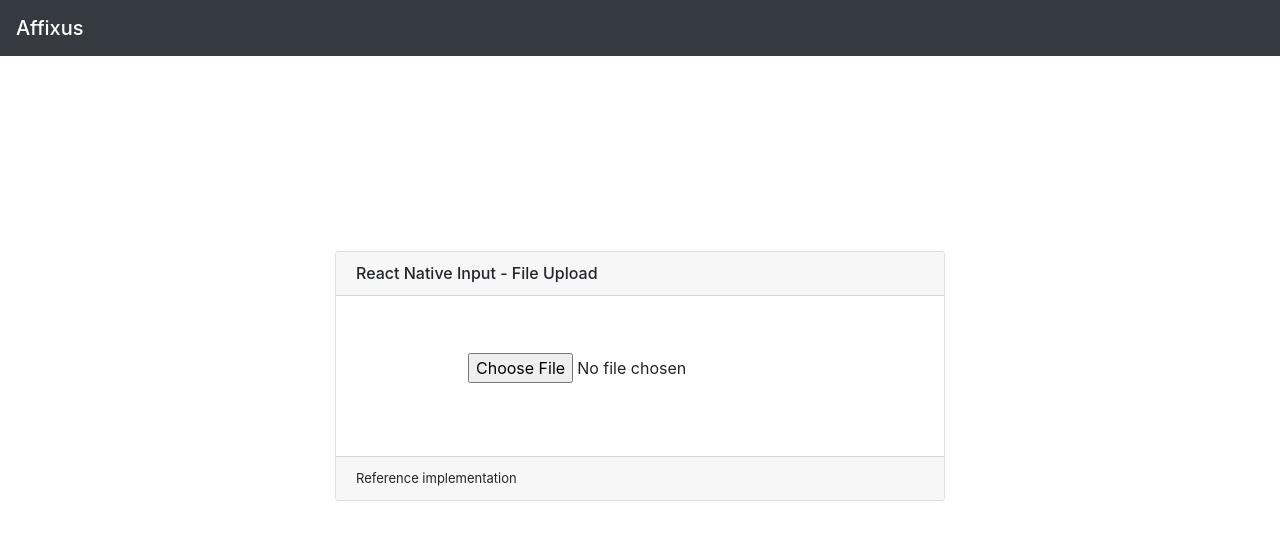
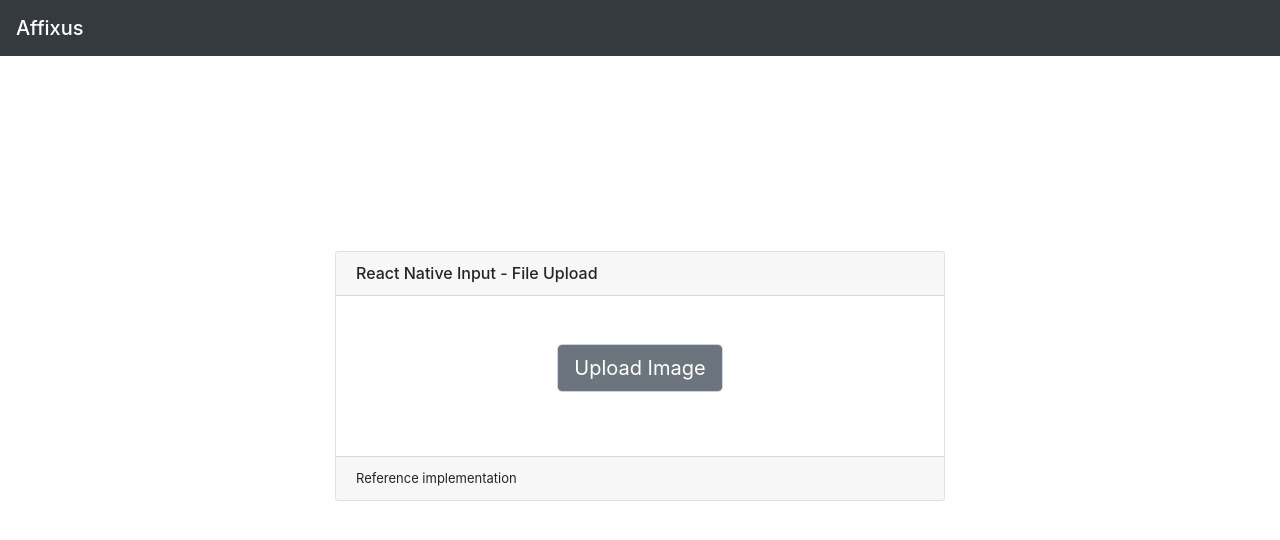
Before and after one commit to affixus/native-input, an Angular app: page / in a window 1280 px wide. Shown: the top 540 px of the page. Built offline with nearby package versions, Linux system fonts and the light colour scheme.

Commit message:
Upload Image.

```diff
--- a/src/app/app.component.html
+++ b/src/app/app.component.html
@@ -12,7 +12,9 @@
           <div class="card-body make-center" style="height:10rem;">
             <form>
               <div class="form-group">
-                <input type="file" class="form-control-file" id="exampleFormControlFile1">
+                <label style="cursor: pointer;" class="bg-secondary text-white form-control form-control-lg">Upload Image
+                  <input style="display: none;"  onchange="postImageOption2(this);" accept="image/*" multiple type="file" class="form-control-file" >
+                </label>
               </div>
             </form>
           </div>
```
